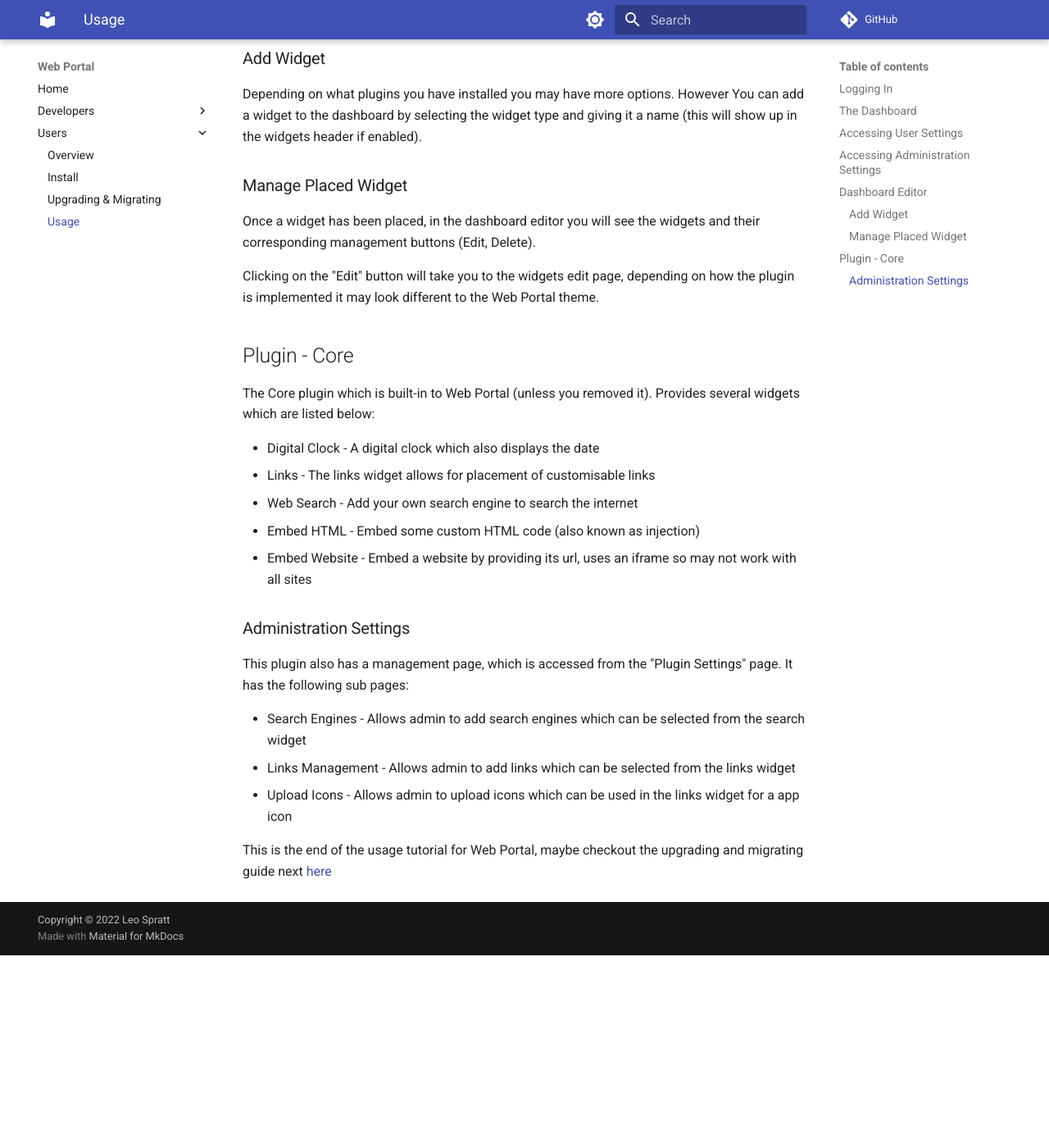
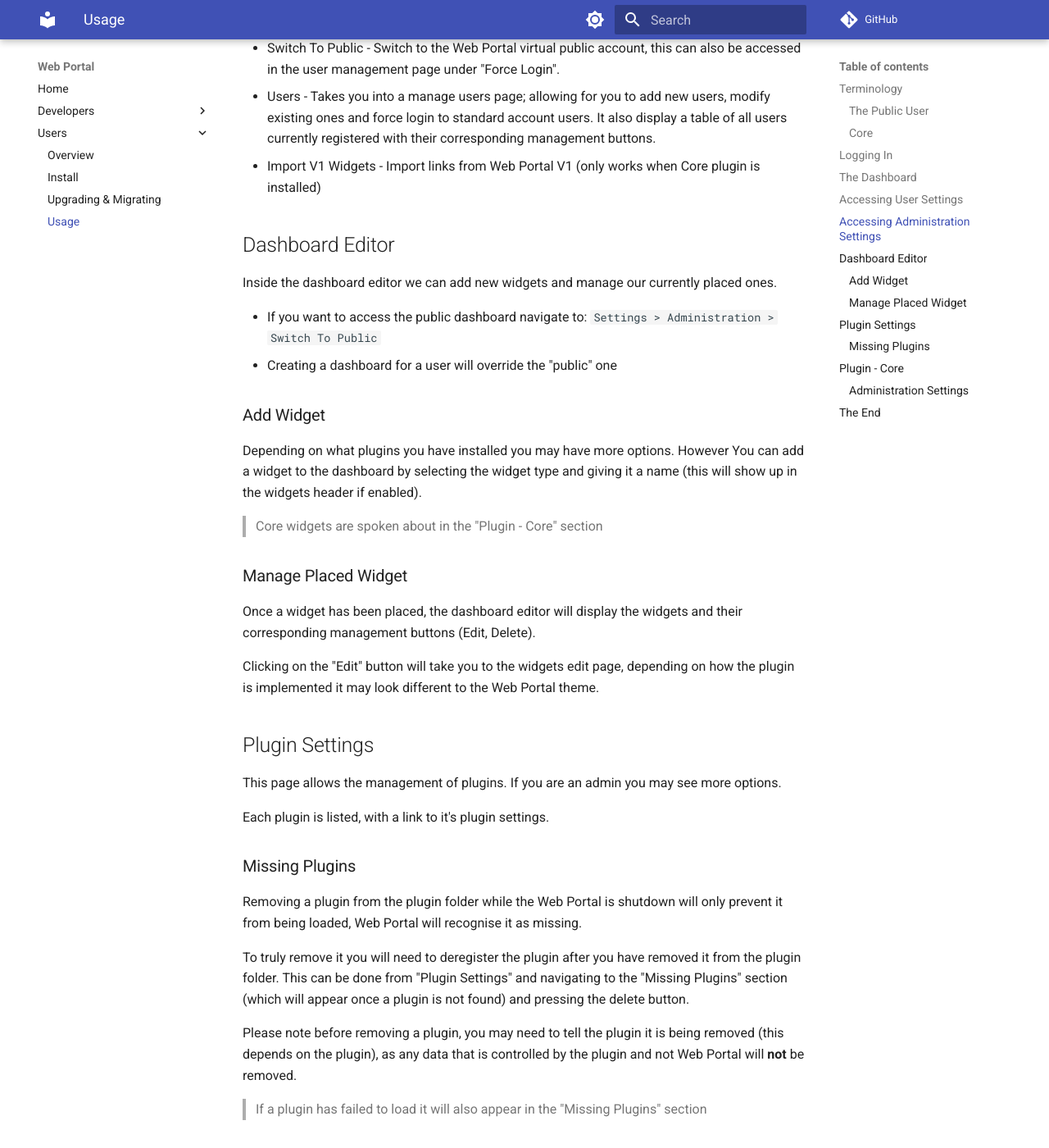
Before and after one commit to enchant97/web-portal, an MkDocs documentation site: the page built from docs/users/usage.md, in a window 1280 px wide and 1400 px high, scrolled down 1706 px. Shown: the whole window at 82% size. Built offline with MkDocs 1.6.1 and Material for MkDocs 9.7.7, drawn with Linux system fonts in a browser that asks for light colours; comment, search, counter and statistics services are not loaded; before the commit the page ends 2871 px from its top, so only the background shows below that; some of the changed text lies outside the part shown.

Commit message:
update usage docs, adding plugin removal

```diff
--- a/docs/users/usage.md
+++ b/docs/users/usage.md
@@ -5,13 +5,26 @@ After finishing the install wizard you will either be met by the public dashboar
 
 > This guide will not show any setup of plugins other than the "Core" plugin.
 
+> Please read the whole guide, to understand all base functionality
+
+## Terminology
+### The Public User
+Web Portal and the documentation reference a user with the username of "public". This is a virtual account, which only admins can access. It is used to provide a dashboard for when the dashboard is in public mode, and it will also be used when a user has not configured their own dashboard.
+
+### Core
+When "Core" is referenced it means the "Core" plugin, which is the plugin built-in to Web Portal. It can also be removed if needed.
+
 
 ## Logging In
-First you will need to login. To login click on the "Log In" button at the top navigation bar. Use the admin credentials you setup earlier.
+To login click on the "Log In" button at the top navigation bar. Use the admin credentials you setup earlier.
 
 
 ## The Dashboard
-After logging in you will be met with the dashboard, which will fill up with your widgets. At the movement this should be blank.
+This is where widgets will be displayed. It is the homepage (or index page) of Web Portal.
+
+- During the install if you set the portal as private you will have to login to see it
+- After installing, this page will be blank
+- Unless a user has created their own dashboard, they will see the inherited "public" user's one.
 
 
 ## Accessing User Settings
@@ -29,8 +42,6 @@ If you want to override the public dashboard for the current user click on the "
 
 If you have a dashboard this button will be called "Editor" instead. You can reset back to the public dashboard by clicking "Restore To Defaults".
 
-As we want to access the public account, which will allow us to set a global dashboard for any user click on the "Administration" button.
-
 
 ## Accessing Administration Settings
 Once at the "Administration" page. We have the following options:
@@ -40,22 +51,41 @@ Once at the "Administration" page. We have the following options:
 - Users - Takes you into a manage users page; allowing for you to add new users, modify existing ones and force login to standard account users. It also display a table of all users currently registered with their corresponding management buttons.
 - Import V1 Widgets - Import links from Web Portal V1 (only works when Core plugin is installed)
 
-As we want to access the public account, we can click on "Switch To Public". This will now login to the virtual public account. From there we can go into settings and create our shared public dashboard.
-
 
 ## Dashboard Editor
 Inside the dashboard editor we can add new widgets and manage our currently placed ones.
 
+- If you want to access the public dashboard navigate to: `Settings > Administration > Switch To Public`
+- Creating a dashboard for a user will override the "public" one
+
 ### Add Widget
 Depending on what plugins you have installed you may have more options. However You can add a widget to the dashboard by selecting the widget type and giving it a name (this will show up in the widgets header if enabled).
 
+> Core widgets are spoken about in the "Plugin - Core" section
+
 ### Manage Placed Widget
-Once a widget has been placed, in the dashboard editor you will see the widgets and their corresponding management buttons (Edit, Delete).
+Once a widget has been placed, the dashboard editor will display the widgets and their corresponding management buttons (Edit, Delete).
 
 Clicking on the "Edit" button will take you to the widgets edit page, depending on how the plugin is implemented it may look different to the Web Portal theme.
 
+
+## Plugin Settings
+This page allows the management of plugins. If you are an admin you may see more options.
+
+Each plugin is listed, with a link to it's plugin settings.
+
+### Missing Plugins
+Removing a plugin from the plugin folder while the Web Portal is shutdown will only prevent it from being loaded, Web Portal will recognise it as missing.
+
+To truly remove it you will need to deregister the plugin after you have removed it from the plugin folder. This can be done from "Plugin Settings" and navigating to the "Missing Plugins" section (which will appear once a plugin is not found) and pressing the delete button.
+
+Please note before removing a plugin, you may need to tell the plugin it is being removed (this depends on the plugin), as any data that is controlled by the plugin and not Web Portal will **not** be removed.
+
+> If a plugin has failed to load it will also appear in the "Missing Plugins" section
+
+
 ## Plugin - Core
-The Core plugin which is built-in to Web Portal (unless you removed it). Provides several widgets which are listed below:
+The Core plugin which is built-in to Web Portal (unless you removed it). It provides several widgets which are listed below:
 
 - Digital Clock - A digital clock which also displays the date
 - Links - The links widget allows for placement of customisable links
@@ -70,4 +100,6 @@ This plugin also has a management page, which is accessed from the "Plugin Setti
 - Links Management - Allows admin to add links which can be selected from the links widget
 - Upload Icons - Allows admin to upload icons which can be used in the links widget for a app icon
 
+
+## The End
 This is the end of the usage tutorial for Web Portal, maybe checkout the upgrading and migrating guide next [here](upgrading.md)
```
